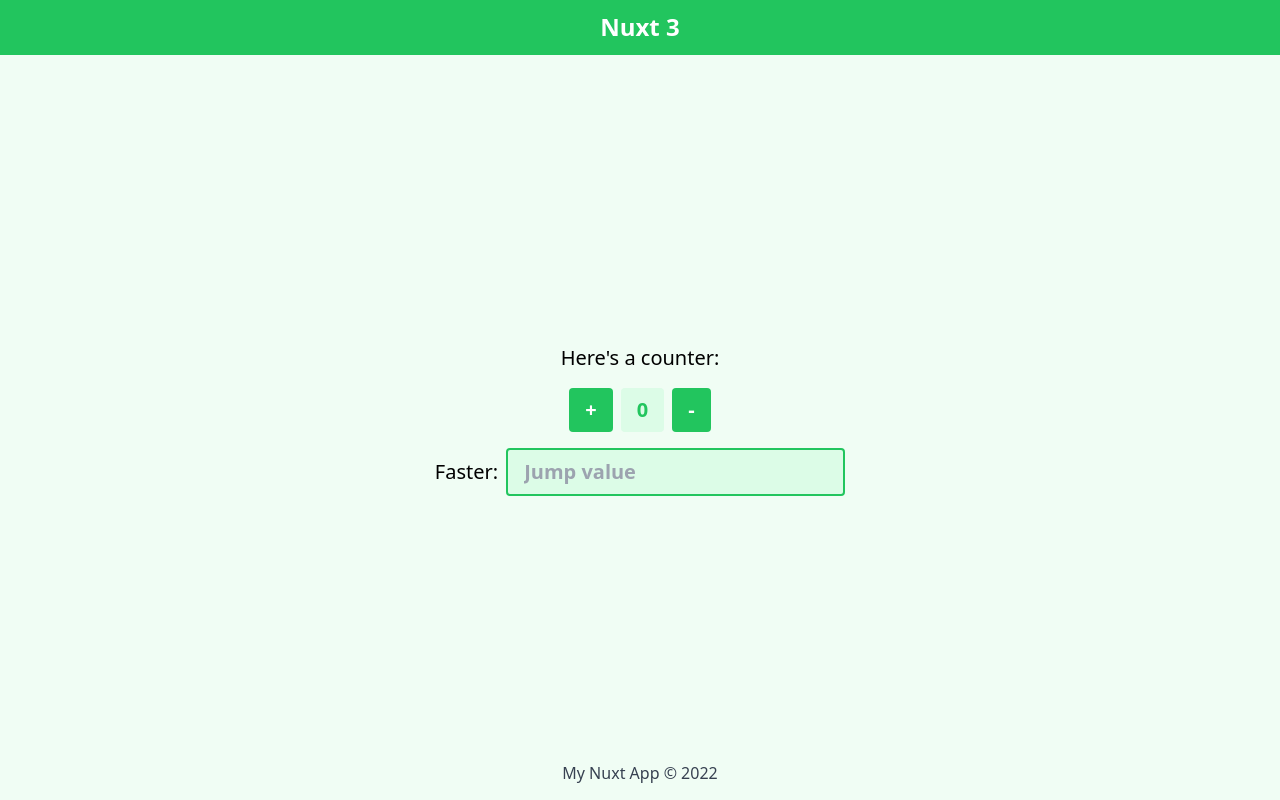
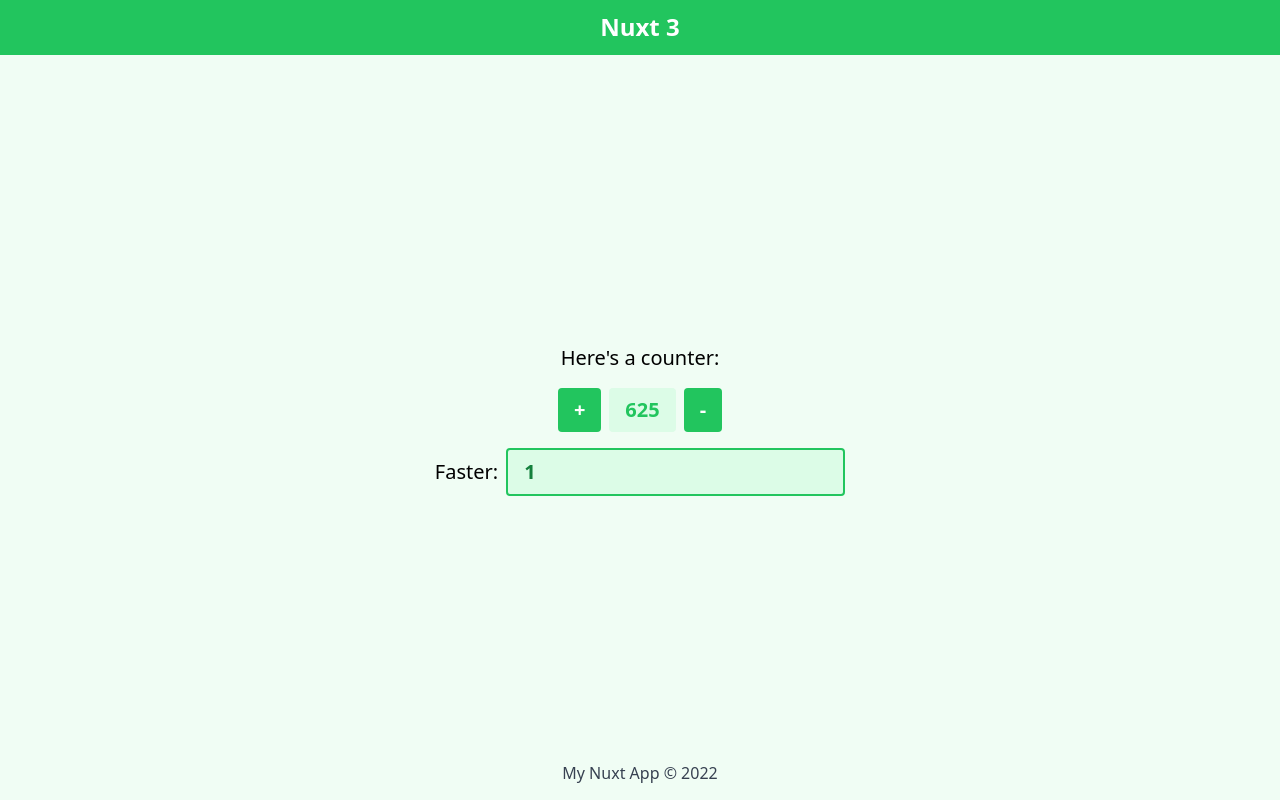
Before and after one commit to ylsama/nuxt3, a Nuxt app: page / in a window 1280 px wide. Built offline with nearby package versions, Linux system fonts and the light colour scheme.

Commit message:
Fix faster input (not add v-model)

```diff
--- a/app.vue
+++ b/app.vue
@@ -5,6 +5,4 @@
   </NuxtLayout>
 </template>
 
-<script setup>
-const counter = useCounter();
-</script>
+<script setup></script>
--- a/pages/index.vue
+++ b/pages/index.vue
@@ -1,5 +1,6 @@
 <script setup>
 const counter = useState('counter', () => Math.round(Math.random() * 1000));
+const jumpValue = useState('jumpValue', () => 1);
 </script>
 
 <template>
@@ -35,7 +36,7 @@
         >{{ counter }}</span
       >
       <button
-        @click="counter--"
+        @click="counter = counter - jumpValue"
         class="
           px-4
           py-2
@@ -50,11 +51,12 @@
       </button>
     </div>
     <div class="flex items-center justify-center gap-2">
-      <p>Faster: {{ jumpValue }}</p>
+      <p>Faster:</p>
       <input
         type="number"
-        name="number1"
-        @input="update_number1"
+        name="jumpValue"
+        v-model="jumpValue"
+        @input="update_jumpValue"
         placeholder="Jump value"
         class="
           w-30
```
